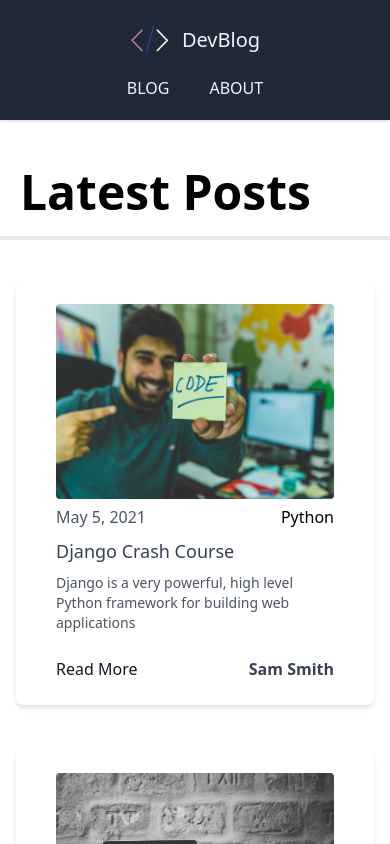
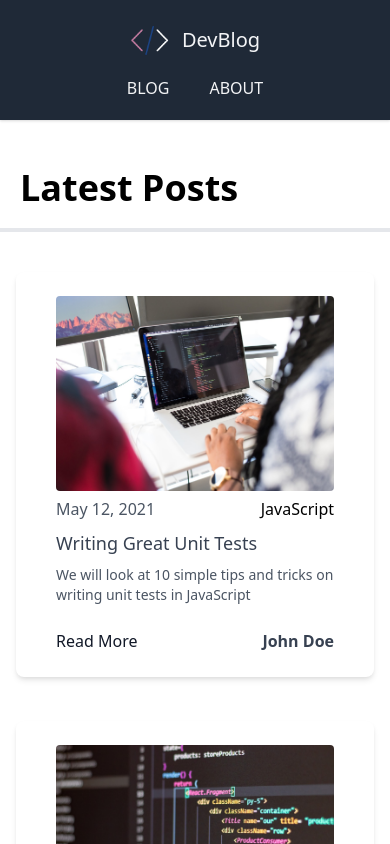
Before and after one commit to a-Bokhari118/dev-blog, a Next.js app: page / in a window 390 px wide. Shown: the top 844 px of the page. Built offline with nearby package versions, Linux system fonts and the light colour scheme.

Commit message:
:hammer: sort posts by date

```diff
--- a/pages/index.js
+++ b/pages/index.js
@@ -4,11 +4,14 @@ import matter from 'gray-matter';
 import Layout from '../components/Layout';
 import Link from 'next/link';
 import Post from '../components/Post';
+import { sortByDate } from '../utils';
 export default function HomePage({ posts }) {
   console.log(posts);
   return (
     <Layout>
-      <h1 className="text-5xl border-b-4 p-5 font-bold">Latest Posts</h1>
+      <h1 className="text-4xl md:text-5xl border-b-4 p-5 font-bold">
+        Latest Posts
+      </h1>
 
       <div className="grid md:grid-cols-2 lg:grid-cols-3 gap-5 sm: m-4">
         {posts.map((post, index) => (
@@ -43,7 +46,7 @@ export async function getStaticProps() {
 
   return {
     props: {
-      posts,
+      posts: posts.sort(sortByDate).slice(0, 6),
     },
   };
 }
--- /dev/null
+++ b/utils/index.js
@@ -0,0 +1,3 @@
+export const sortByDate = (a, b) => {
+  return new Date(b.frontmatter.date) - new Date(a.frontmatter.date);
+};
```
